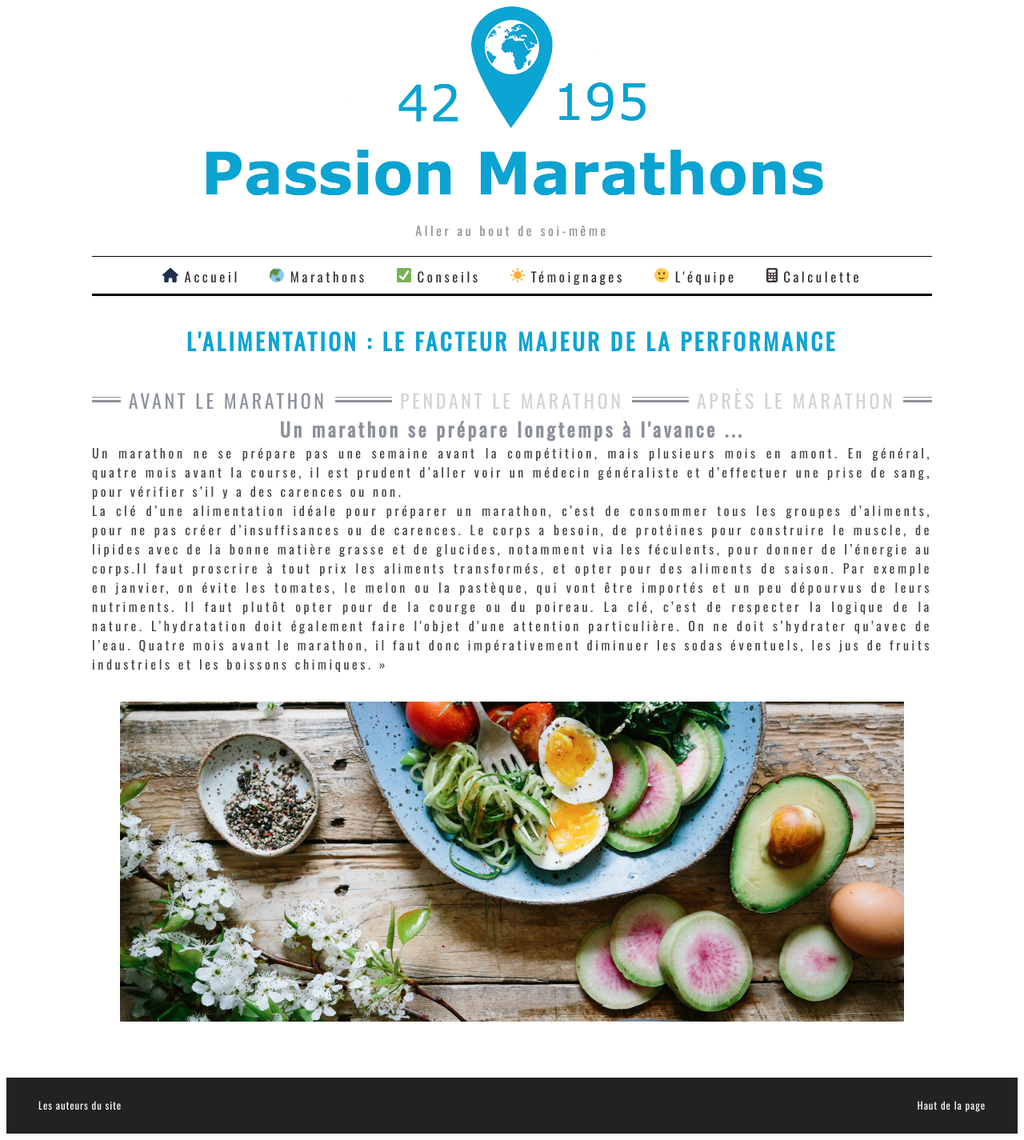
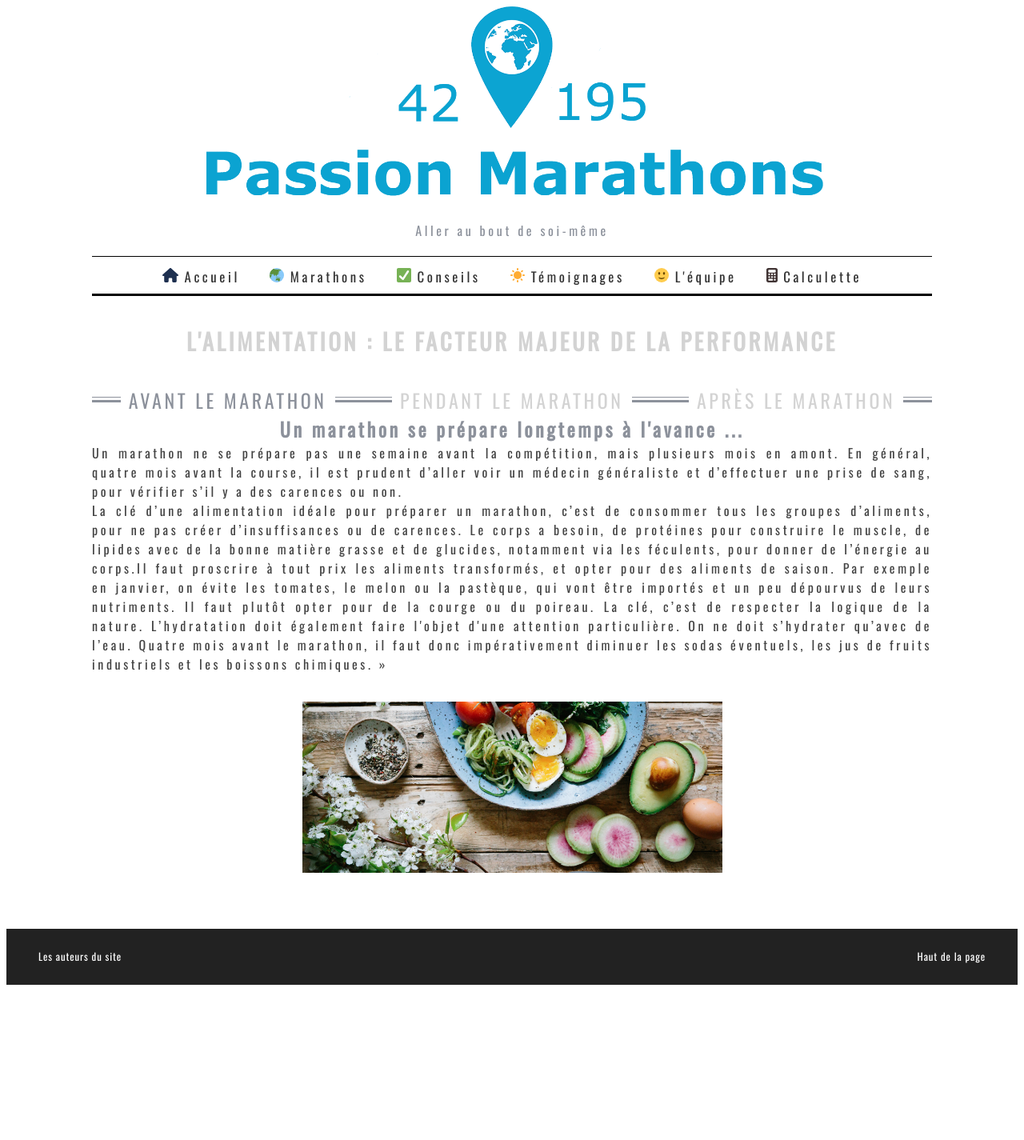
Before and after one commit to Lauwatio/passion-marathons-etud, a PHP site: page /pages/alimentation.html in a window 1280 px wide. Shown: the whole page at 80% size. After the commit the page ends 1231 px from the top, so only its background shows below. Run offline with PHP 8.4, Linux system fonts and the light colour scheme.

Commit message:
csssssssssss

```diff
--- a/assets/css/stylefinal.css
+++ b/assets/css/stylefinal.css
@@ -353,7 +353,7 @@ h1 {
   font-size: 1.8rem;
   letter-spacing: 3.6px;
   text-transform: uppercase;
-  color: rgb(13, 164, 211);
+  color: #d3d3d3;
 }
 #onglets {
   display: flex;
@@ -385,10 +385,7 @@ article p {
   line-height: 24px;
   text-align: justify;
 }
-article img {
-  width: 50%;
-  text-align: center;
-}
+
 #onglets {
   background: url("./../images/technique/section-header.png") repeat-x 0 50%;
   text-align: center;
@@ -404,6 +401,7 @@ article img {
 }
 .imgAlim {
   margin-block: 35px;
+  width: 50%;
 }
   /* CALCULETTE */
 #calculettehtml {
```
